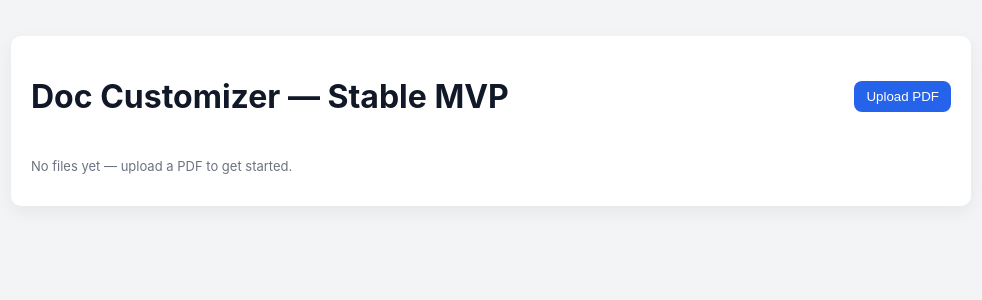
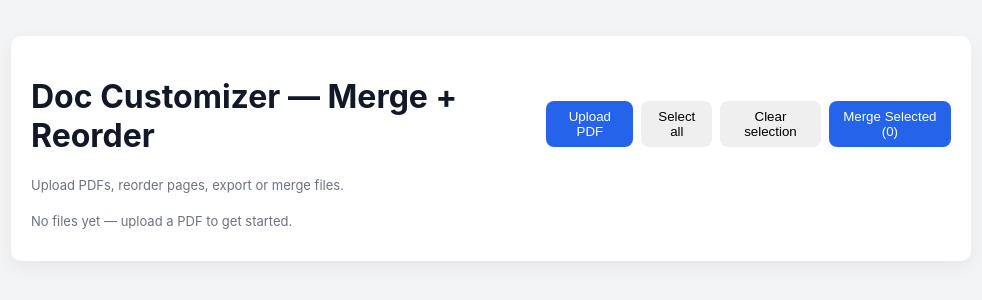
Before and after one commit to TusharBajaj1/doc-customizer-frontend, a React (Create React App) app: page / in a window 1280 px wide. Shown: the top 300 px of the page, without its empty margins (149-1131 px from the left). Built offline with nearby package versions, Linux system fonts and the light colour scheme.

Commit message:
Update App.js

```diff
--- a/src/App.js
+++ b/src/App.js
@@ -4,9 +4,15 @@ import { saveAs } from "file-saver";
 import { DragDropContext, Droppable, Draggable } from "react-beautiful-dnd";
 
 /**
- * Stable MVP with Remove-file functionality added.
- * - Upload PDFs, reorder pages, export reordered PDF.
- * - Remove uploaded PDF from list (with confirmation).
+ * Stable MVP with Merge capability.
+ * - Upload PDFs, mark files for merge via checkbox, merge selected files into one PDF.
+ * - Reorder pages inside a file, export reordered PDF.
+ * - Remove uploaded PDF.
+ *
+ * Merge behavior:
+ * - Merges selected files in the order they appear in the file list.
+ * - Each file contributes all its pages (in their current order) into the merged PDF.
+ * - The merged PDF is added to the file list as a new file and auto-selected.
  */
 
 const MAX_FILE_SIZE_BYTES = 30 * 1024 * 1024; // 30 MB
@@ -29,17 +35,18 @@ function readAsUint8Array(file) {
 }
 
 export default function App() {
-  // fileItems: [{ id, name, bytes: Uint8Array, pages: [{ pageNumber }], totalPages }]
+  // fileItems: [{ id, name, bytes: Uint8Array, pages: [{ pageNumber }], totalPages, selectedForMerge }]
   const [fileItems, setFileItems] = useState([]);
   const fileItemsRef = useRef([]);
   const [selectedIndex, setSelectedIndex] = useState(null);
   const inputRef = useRef();
 
-  // Keep ref in sync with state to avoid stale closures
+  // Keep ref in sync to avoid stale closures
   useEffect(() => {
     fileItemsRef.current = fileItems;
   }, [fileItems]);
 
+  // ---------- Upload ----------
   async function handleFiles(files) {
     const arr = Array.from(files || []);
     if (!arr.length) return;
@@ -80,7 +87,7 @@ export default function App() {
       for (let i = 1; i <= totalPages; i++) pages.push({ pageNumber: i });
 
       const id = `${Date.now()}-${Math.random().toString(36).slice(2, 8)}`;
-      const item = { id, name: f.name, bytes, pages, totalPages };
+      const item = { id, name: f.name, bytes, pages, totalPages, selectedForMerge: false };
 
       setFileItems((prev) => {
         const next = [...prev, item];
@@ -91,10 +98,53 @@ export default function App() {
     }
   }
 
-  function onSelect(idx) {
-    setSelectedIndex(idx);
+  // ---------- Selection for merge ----------
+  function toggleSelectForMerge(idx) {
+    setFileItems((prev) => {
+      const copy = [...prev];
+      if (!copy[idx]) return prev;
+      copy[idx] = { ...copy[idx], selectedForMerge: !copy[idx].selectedForMerge };
+      return copy;
+    });
   }
 
+  function selectAllForMerge() {
+    setFileItems((prev) => prev.map((f) => ({ ...f, selectedForMerge: true })));
+  }
+
+  function clearAllSelection() {
+    setFileItems((prev) => prev.map((f) => ({ ...f, selectedForMerge: false })));
+  }
+
+  // ---------- Remove ----------
+  function removeFile(idx) {
+    if (idx === null || idx === undefined) return;
+    const file = fileItems[idx];
+    if (!file) return;
+    const ok = window.confirm(`Remove "${file.name}" from the list? This cannot be undone in this session.`);
+    if (!ok) return;
+
+    setFileItems((prev) => {
+      const copy = [...prev];
+      copy.splice(idx, 1);
+      return copy;
+    });
+
+    // update selection
+    setSelectedIndex((prevSel) => {
+      if (prevSel === null) return null;
+      if (idx < prevSel) return prevSel - 1;
+      if (idx === prevSel) {
+        const newLength = fileItems.length - 1;
+        if (newLength <= 0) return null;
+        if (idx <= newLength - 1) return idx;
+        return newLength - 1;
+      }
+      return prevSel;
+    });
+  }
+
+  // ---------- Page reorder within a file ----------
   function onDragEnd(result) {
     if (!result.destination) return;
     if (selectedIndex === null) return;
@@ -111,37 +161,7 @@ export default function App() {
     });
   }
 
-  /**
-   * Remove a file by index (asks for confirmation)
-   */
-  function removeFile(idx) {
-    if (idx === null || idx === undefined) return;
-    const file = fileItems[idx];
-    if (!file) return;
-    const ok = window.confirm(`Remove "${file.name}" from the list? This cannot be undone in this session.`);
-    if (!ok) return;
-
-    setFileItems((prev) => {
-      const copy = [...prev];
-      copy.splice(idx, 1);
-      return copy;
-    });
-
-    // update selection
-    setSelectedIndex((prevSel) => {
-      if (prevSel === null) return null;
-      if (idx < prevSel) return prevSel - 1; // index removed before current selection
-      if (idx === prevSel) {
-        // If we removed the currently selected file, select the next file if exists, otherwise previous, else null
-        const newLength = fileItems.length - 1;
-        if (newLength <= 0) return null;
-        if (idx <= newLength - 1) return idx; // select file that shifted into this index
-        return newLength - 1; // select last
-      }
-      return prevSel;
-    });
-  }
-
+  // ---------- Export single file ----------
   async function exportReordered(idx) {
     if (idx === null || idx === undefined) return alert("No file selected.");
     const currentFiles = fileItemsRef.current;
@@ -232,17 +252,111 @@ export default function App() {
     }
   }
 
-  // Render file buttons with a small delete button per file
+  // ---------- Merge selected files ----------
+  async function mergeSelectedFiles() {
+    // Gather selected files in their list order
+    const selected = fileItems.filter((f) => f.selectedForMerge);
+    if (!selected || selected.length < 2) {
+      alert("Select at least 2 files to merge.");
+      return;
+    }
+
+    // Confirm with user
+    const ok = window.confirm(`Merge ${selected.length} files into one PDF?`);
+    if (!ok) return;
+
+    try {
+      const mergedPdf = await PDFDocument.create();
+
+      for (const f of selected) {
+        console.log("Merging file:", f.name);
+        const srcBytes = f.bytes instanceof Uint8Array ? f.bytes : new Uint8Array(f.bytes);
+        const srcPdf = await PDFDocument.load(srcBytes);
+
+        // If user had reordered pages inside f, we must use f.pages order
+        let indicesToCopy;
+        if (f.pages && f.pages.length > 0) {
+          indicesToCopy = f.pages.map((p) => {
+            const n = Number(p.pageNumber);
+            return Number.isFinite(n) ? n - 1 : -1;
+          });
+        } else {
+          // fallback: all pages in original order
+          indicesToCopy = Array.from({ length: srcPdf.getPageCount() }, (_, i) => i);
+        }
+
+        // defensive validation
+        const srcPageCount = srcPdf.getPageCount();
+        const invalidIndex = indicesToCopy.find((i) => i < 0 || i >= srcPageCount);
+        if (invalidIndex !== undefined) {
+          console.error("mergeSelectedFiles: invalid page index for file", f.name, "index:", invalidIndex);
+          alert(`Merge aborted: invalid page index in file ${f.name}.`);
+          return;
+        }
+
+        const copied = await mergedPdf.copyPages(srcPdf, indicesToCopy);
+        for (const p of copied) mergedPdf.addPage(p);
+      }
+
+      const outBytes = await mergedPdf.save({ useObjectStreams: false });
+      const outLen = outBytes && (outBytes.length || outBytes.byteLength) ? (outBytes.length || outBytes.byteLength) : 0;
+      console.log("merge outLen:", outLen);
+
+      if (!outLen || outLen === 0) {
+        throw new Error("Merged PDF is empty.");
+      }
+
+      // Add merged PDF to file list
+      const mergedName = `merged-${Date.now()}.pdf`;
+      const mergedId = `${Date.now()}-${Math.random().toString(36).slice(2, 8)}`;
+      const mergedPages = []; // need to compute page count from outBytes
+      try {
+        const mergedPdfDoc = await PDFDocument.load(outBytes);
+        const mergedCount = mergedPdfDoc.getPageCount();
+        for (let i = 1; i <= mergedCount; i++) mergedPages.push({ pageNumber: i });
+      } catch (e) {
+        // if load fails, fallback to empty placeholder
+        console.warn("Could not reload merged PDF to inspect pages:", e);
+      }
+      const mergedItem = { id: mergedId, name: mergedName, bytes: outBytes instanceof Uint8Array ? outBytes : new Uint8Array(outBytes), pages: mergedPages, totalPages: mergedPages.length, selectedForMerge: false };
+
+      setFileItems((prev) => {
+        // append merged file at the end
+        return [...prev, mergedItem];
+      });
+
+      // Select new merged file
+      setSelectedIndex((_) => fileItems.length); // new index is old length (append)
+      // Offer download immediately
+      const blob = new Blob([outBytes], { type: "application/pdf" });
+      try {
+        saveAs(blob, mergedName);
+      } catch (saErr) {
+        const url = URL.createObjectURL(blob);
+        window.open(url);
+      }
+
+      alert(`Merged ${selected.length} files into ${mergedName} and added to list.`);
+    } catch (err) {
+      console.error("mergeSelectedFiles error:", err);
+      alert("Merge failed: " + (err && err.message ? err.message : String(err)));
+    }
+  }
+
+  // ---------- Helpers ----------
   function renderFileButtons() {
     return fileItems.map((f, i) => (
       <div key={f.id} style={{ display: "inline-flex", alignItems: "center", gap: 8, marginRight: 8, marginBottom: 8 }}>
+        <label style={{ display: "inline-flex", alignItems: "center", gap: 6 }}>
+          <input type="checkbox" checked={!!f.selectedForMerge} onChange={() => toggleSelectForMerge(i)} />
           <button
-          onClick={() => onSelect(i)}
+            onClick={() => setSelectedIndex(i)}
             className="btn btn-ghost"
             style={{ border: i === selectedIndex ? "2px solid #2563eb" : "1px solid #e5e7eb" }}
           >
             {f.name} ({f.totalPages})
           </button>
+        </label>
         <button
           onClick={() => removeFile(i)}
           className="btn"
@@ -255,11 +369,17 @@ export default function App() {
     ));
   }
 
+  const selectedCount = fileItems.filter((f) => f.selectedForMerge).length;
+
   return (
     <div className="container">
-      <div className="header">
-        <h1>Doc Customizer — Stable MVP</h1>
-        <div className="toolbar">
+      <div className="header" style={{ display: "flex", justifyContent: "space-between", alignItems: "center", gap: 12 }}>
+        <div>
+          <h1>Doc Customizer — Merge + Reorder</h1>
+          <div style={{ fontSize: 13, color: "#6b7280" }}>Upload PDFs, reorder pages, export or merge files.</div>
+        </div>
+
+        <div style={{ display: "flex", gap: 8, alignItems: "center" }}>
           <input
             ref={inputRef}
             type="file"
@@ -271,21 +391,35 @@ export default function App() {
           <button className="btn btn-primary" onClick={() => inputRef.current.click()}>
             Upload PDF
           </button>
+
+          <button className="btn" onClick={selectAllForMerge} title="Select all files for merging">
+            Select all
+          </button>
+          <button className="btn" onClick={clearAllSelection} title="Clear selection">
+            Clear selection
+          </button>
+
+          <button
+            className="btn btn-primary"
+            onClick={mergeSelectedFiles}
+            disabled={selectedCount < 2}
+            title={selectedCount < 2 ? "Select at least 2 files to merge" : `Merge ${selectedCount} files`}
+          >
+            Merge Selected ({selectedCount})
+          </button>
         </div>
       </div>
 
-      <div className="files-row">{fileItems.length === 0 ? <div className="notice">No files yet — upload a PDF to get started.</div> : renderFileButtons()}</div>
+      <div className="files-row" style={{ marginTop: 12, marginBottom: 12 }}>
+        {fileItems.length === 0 ? <div className="notice">No files yet — upload a PDF to get started.</div> : renderFileButtons()}
+      </div>
 
       {selectedIndex !== null && fileItems[selectedIndex] && (
         <div>
           <div style={{ display: "flex", justifyContent: "space-between", alignItems: "center", marginBottom: 8 }}>
             <strong>{fileItems[selectedIndex].name}</strong>
             <div style={{ display: "flex", gap: 8 }}>
-              <button
-                className="btn btn-primary"
-                onClick={() => exportReordered(selectedIndex)}
-                style={{ marginRight: 8 }}
-              >
+              <button className="btn btn-primary" onClick={() => exportReordered(selectedIndex)} style={{ marginRight: 8 }}>
                 Export reordered PDF
               </button>
               <button
```
Lines whose indentation alone changed are shown as unchanged.
